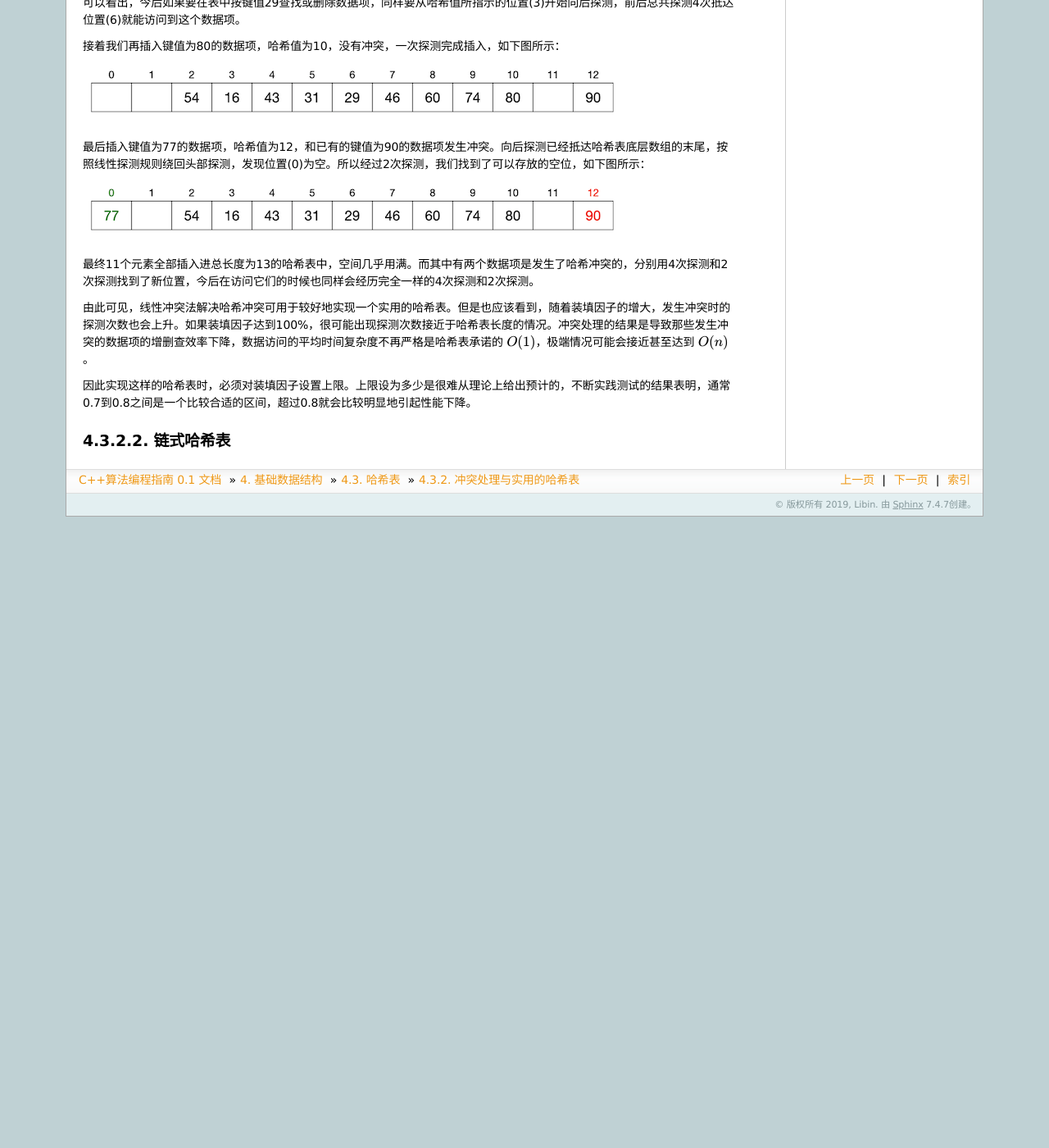
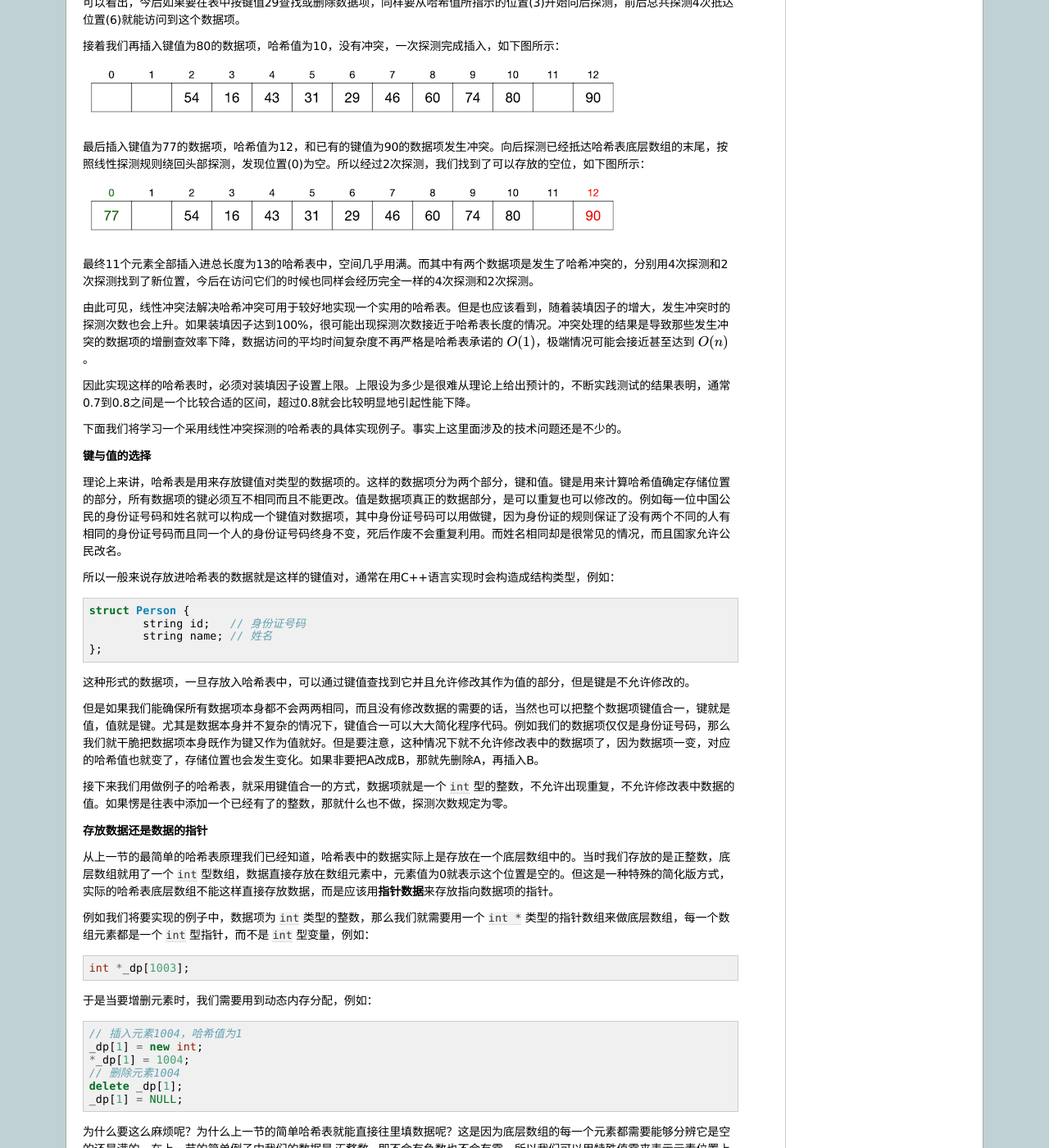
Before and after one commit to majorli/algo_guide, a Sphinx documentation site: the page built from source/ch03/sec03/332_hash_2.rst, in a window 1280 px wide and 1400 px high, scrolled down 896 px. Shown: the whole window at 82% size. Built offline with Sphinx 7.4.7, drawn with Linux system fonts in a browser that asks for light colours; formulas are drawn with MathJax 3; before the commit the page ends 1526 px from its top, so only the background shows below that; some of the changed text lies outside the part shown.

Commit message:
20200717_0008draft_332_writing

```diff
--- a/source/ch03/sec03/332_hash_2.rst
+++ b/source/ch03/sec03/332_hash_2.rst
@@ -40,5 +40,71 @@
 
 因此实现这样的哈希表时，必须对装填因子设置上限。上限设为多少是很难从理论上给出预计的，不断实践测试的结果表明，通常0.7到0.8之间是一个比较合适的区间，超过0.8就会比较明显地引起性能下降。
 
+下面我们将学习一个采用线性冲突探测的哈希表的具体实现例子。事实上这里面涉及的技术问题还是不少的。
+
+**键与值的选择**
+
+理论上来讲，哈希表是用来存放键值对类型的数据项的。这样的数据项分为两个部分，键和值。键是用来计算哈希值确定存储位置的部分，所有数据项的键必须互不相同而且不能更改。值是数据项真正的数据部分，是可以重复也可以修改的。例如每一位中国公民的身份证号码和姓名就可以构成一个键值对数据项，其中身份证号码可以用做键，因为身份证的规则保证了没有两个不同的人有相同的身份证号码而且同一个人的身份证号码终身不变，死后作废不会重复利用。而姓名相同却是很常见的情况，而且国家允许公民改名。
+
+所以一般来说存放进哈希表的数据就是这样的键值对，通常在用C++语言实现时会构造成结构类型，例如：
+
+.. code-block:: c++
+
+   struct Person {
+           string id;   // 身份证号码
+           string name; // 姓名
+   };
+
+这种形式的数据项，一旦存放入哈希表中，可以通过键值查找到它并且允许修改其作为值的部分，但是键是不允许修改的。
+
+但是如果我们能确保所有数据项本身都不会两两相同，而且没有修改数据的需要的话，当然也可以把整个数据项键值合一，键就是值，值就是键。尤其是数据本身并不复杂的情况下，键值合一可以大大简化程序代码。例如我们的数据项仅仅是身份证号码，那么我们就干脆把数据项本身既作为键又作为值就好。但是要注意，这种情况下就不允许修改表中的数据项了，因为数据项一变，对应的哈希值也就变了，存储位置也会发生变化。如果非要把A改成B，那就先删除A，再插入B。
+
+接下来我们用做例子的哈希表，就采用键值合一的方式，数据项就是一个 ``int`` 型的整数，不允许出现重复，不允许修改表中数据的值。如果愣是往表中添加一个已经有了的整数，那就什么也不做，探测次数规定为零。
+
+**存放数据还是数据的指针**
+
+从上一节的最简单的哈希表原理我们已经知道，哈希表中的数据实际上是存放在一个底层数组中的。当时我们存放的是正整数，底层数组就用了一个 ``int`` 型数组，数据直接存放在数组元素中，元素值为0就表示这个位置是空的。但这是一种特殊的简化版方式，实际的哈希表底层数组不能这样直接存放数据，而是应该用\ :strong:`指针数据`\ 来存放指向数据项的指针。
+
+例如我们将要实现的例子中，数据项为 ``int`` 类型的整数，那么我们就需要用一个 ``int *`` 类型的指针数组来做底层数组，每一个数组元素都是一个 ``int`` 型指针，而不是 ``int`` 型变量，例如：
+
+.. code-block:: c++
+
+   int *_dp[1003];
+
+于是当要增删元素时，我们需要用到动态内存分配，例如：
+
+.. code-block:: c++
+
+   // 插入元素1004，哈希值为1
+   _dp[1] = new int;
+   *_dp[1] = 1004;
+   // 删除元素1004
+   delete _dp[1];
+   _dp[1] = NULL;
+
+为什么要这么麻烦呢？为什么上一节的简单哈希表就能直接往里填数据呢？这是因为底层数组的每一个元素都需要能够分辨它是空的还是满的。在上一节的简单例子中我们的数据是\ :emphasis:`正整数`\ ，即不会有负数也不会有零，所以我们可以用特殊值零来表示元素位置上是不是空的。但是这里（大多数实际情况下）我们没有特殊值可以用了，无论元素中的数值是什么，我们都无法判断这个位置是不是空的。采用指针的方式这个问题就好解决了，指针有特殊值，即空指针 ``NULL``\ ，它的值是零，可以用来表示空位置，因为实际分配到的动态内存地址指针永远不可能为 ``NULL``\ 。
+
+**线性冲突探测哈希表的实现**
+
+现在我们可以来实现这样一个采用线性冲突探测的哈希表了。首先我们还是把整个哈希表的数据和功能整合成一个结构定义，同样的采用数据封装的惯例，并且把简单的功能直接在结构定义中内联实现。我们要实现的功能包括：
+
+1. 构造新哈希表
+2. 销毁哈希表
+3. 空表判断
+4. 获取数据项数量
+5. 添加数据
+6. 删除数据
+7. 查找数据是否存在
+8. 清空哈希表
+
+因为采用了动态内存，按照有借有还的原则，我们需要有一个用于销毁表中所有数据项所分配到的动态内存的析构函数。另外我们把哈希函数实现为一个仅供内部使用的内联成员函数。现在我们可以先写出下面这样一个哈希表结构的定义了：
+
+.. literalinclude:: ../../codes/332_hashtable.cpp
+   :language: c++
+   :lines: 2, 5, 9-31
+
+
+
+
 链式哈希表
 ^^^^^^^^^^^^
```
Also changed, not shown: 1 other file.
